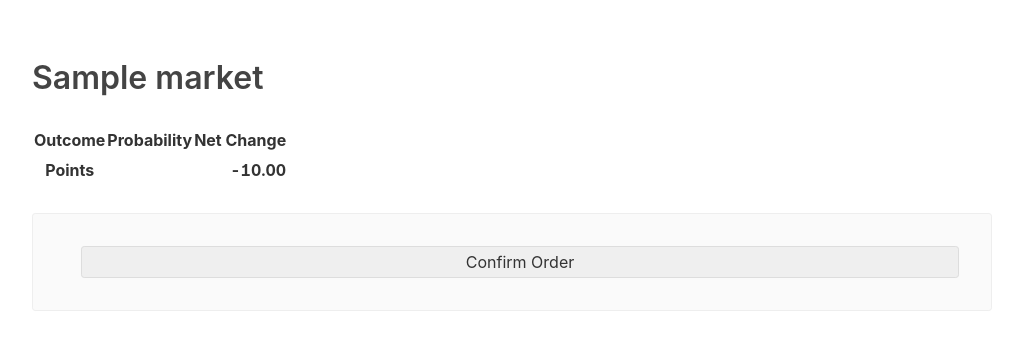
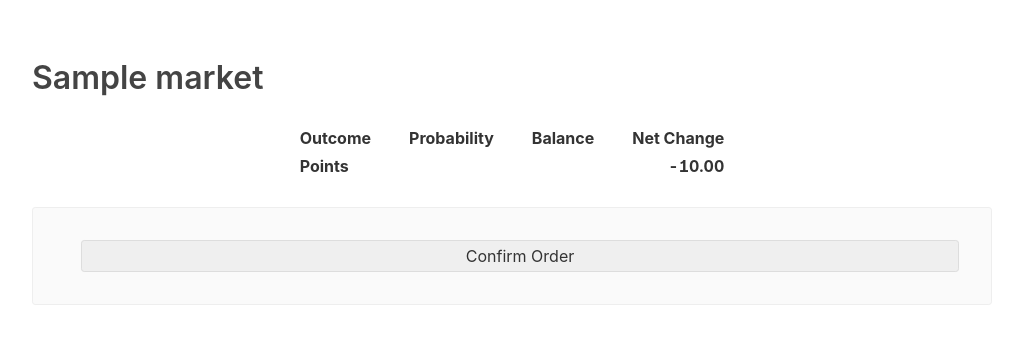
Before and after one commit to ruuda/hanson, a Flask app: template hanson/templates/market_checkout.html in a window 1280 px wide. Shown: the part 60-410 px from the top of the page, without its empty margins (128-1151 px from the left). Run offline with Flask 2, Linux system fonts and the light colour scheme; the template is opened without the code that fills it: most values are stand-ins (such as "Sample title", 1, 10 or a date in 2020); lists and menus that the app fills with data are empty; some web fonts are replaced.

Commit message:
Improve styling and data on checkout page

```diff
--- a/hanson/routes/market.py
+++ b/hanson/routes/market.py
@@ -273,6 +273,9 @@ class OrderDetails:
     # accounts. Note that the cost may be negative!
     costs_shares: List[Decimal]
 
+    # The user's balance for every share account, before the order is executed.
+    balance_before: List[Shares]
+
     # The number of points we need to exchange for outcome shares to be able to
     # trade against the pool.
     cost_points: Points
@@ -390,6 +393,7 @@ class OrderDetails:
             pd_target=pd_target,
             costs_shares=costs,
             cost_points=cost,
+            balance_before=user_balances,
             max_spend=max_spend,
             close_position=False,
         )
@@ -447,6 +451,7 @@ class OrderDetails:
             pd_target=pd_after,
             costs_shares=costs,
             cost_points=cost,
+            balance_before=user_balances,
             max_spend=cost,
             close_position=True,
         )
--- a/hanson/static/style.css
+++ b/hanson/static/style.css
@@ -278,6 +278,10 @@ form input[type="color"] {
   color: #78a;
 }
 
+table th, table td {
+  text-align: left;
+}
+
 table.properties {
   width: 100%;
 }
@@ -294,6 +298,19 @@ table.properties th.light {
 
 table.properties td {
   text-align: right;
+}
+
+table.checkout {
+  border-collapse: collapse;
+  border-style: hidden;
+  margin-left: auto;
+  margin-right: auto;
+}
+table.checkout td, table.checkout th {
+  border-left: 2.42em solid transparent;
+}
+table.checkout .arrow {
+  border-left: 0.70em solid transparent;
 }
 
 .aside-content h2 {
--- a/hanson/templates/market_checkout.html
+++ b/hanson/templates/market_checkout.html
@@ -5,28 +5,34 @@
 {% block body %}
 <div class="main-content main-full">
   <h1>{{order.market.title}}</h1>
-  <table>
+  <table class="checkout">
     <tr>
       <th>Outcome</th>
       <th colspan="3">Probability</th>
+      <th colspan="3">Balance</th>
       <th>Net Change</th>
     </tr>
-    {% for outcome, p_before, p_after, change in zip(
+    {% for outcome, p_before, p_after, balance_before, change in zip(
         order.outcomes.outcomes,
         order.pd_before.ps(),
         order.pd_after.ps(),
+        order.balance_before,
         order.costs_shares,
     ) %}
       <tr>
         <td>{{outcome.name}}</td>
         <td class="num">{{"{:.3f}".format(p_before)}}</td>
-        <td>→</td>
-        <td class="num">{{"{:.3f}".format(p_after)}}</td>
+        <td class="arrow">→</td>
+        <td class="num arrow">{{"{:.3f}".format(p_after)}}</td>
+        <td class="num">{{"{:.2f}".format(balance_before.amount)}}</td>
+        <td class="arrow">→</td>
+        <td class="num arrow" >{{"{:.2f}".format(balance_before.amount + order.cost_points.amount - change)}}</td>
         <td class="num">{{"{:.2f}".format(order.cost_points.amount - change)}}</td>
       </tr>
     {% endfor %}
     <tr>
       <th>Points</th>
+      <th colspan="3"></th>
       <th colspan="3"></th>
       <th class="num">{{"{:.2f}".format(-order.cost_points.amount)}}</th>
     </tr>
```
